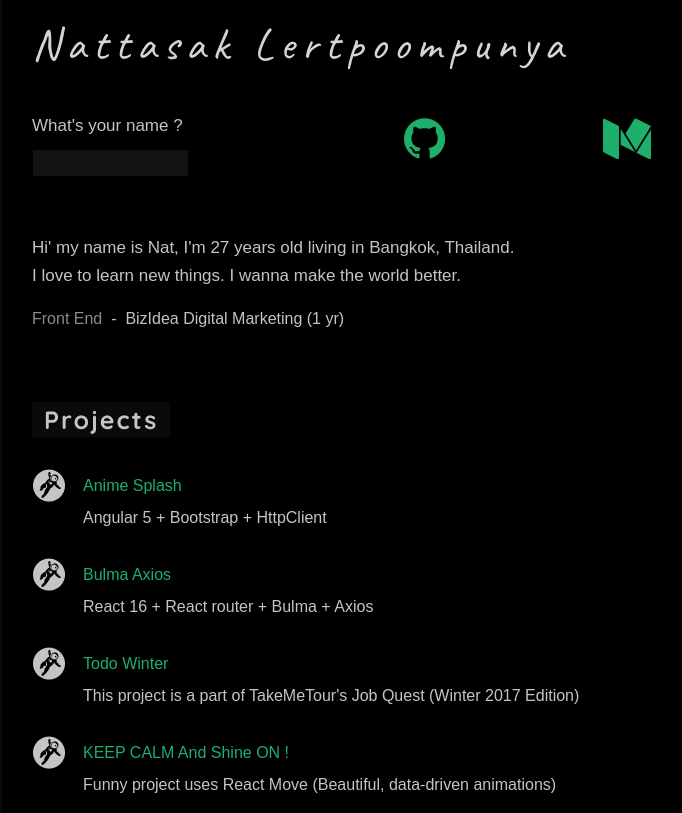
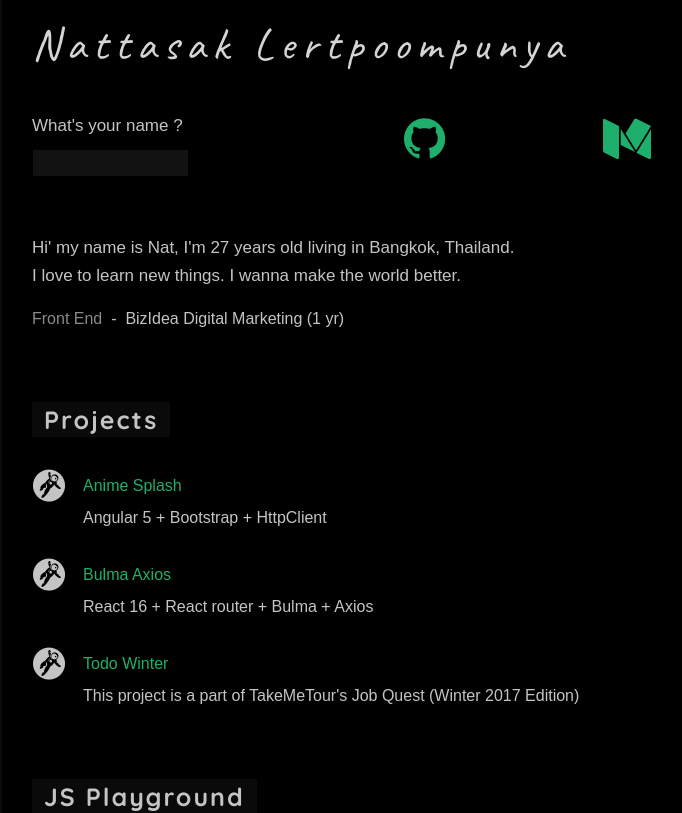
Before and after one commit to Nattasak/my-resume, a React (Create React App) app: page / in a window 1280 px wide. Shown: the top 813 px of the page, without its empty margins (258-940 px from the left). Built offline with nearby package versions, Linux system fonts and the light colour scheme.

Commit message:
remove project

```diff
--- a/src/Components/Projects.js
+++ b/src/Components/Projects.js
@@ -26,11 +26,6 @@ export default class Projects extends Component {
                   <a href="https://nattasak.github.io/job-quest-winter-2017/" target="_blank" rel="noopener noreferrer">Todo Winter</a><br />
                   <p>This project is a part of TakeMeTour's Job Quest (Winter 2017 Edition)</p>
                 </li>
-                <li className="projects-item">
-                  <i className="fa fa-grav fa-2x" aria-hidden="true"></i>
-                  <a href="https://nattasak.github.io/test-react-move/" target="_blank" rel="noopener noreferrer">KEEP CALM And Shine ON !</a><br />
-                  <p>Funny project uses React Move (Beautiful, data-driven animations)</p>
-                </li>
               </ul>
             </div>
           </div>
```
